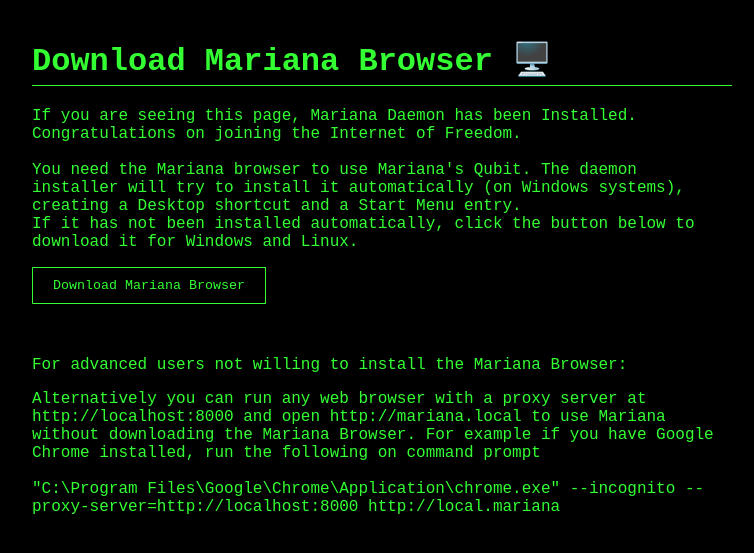
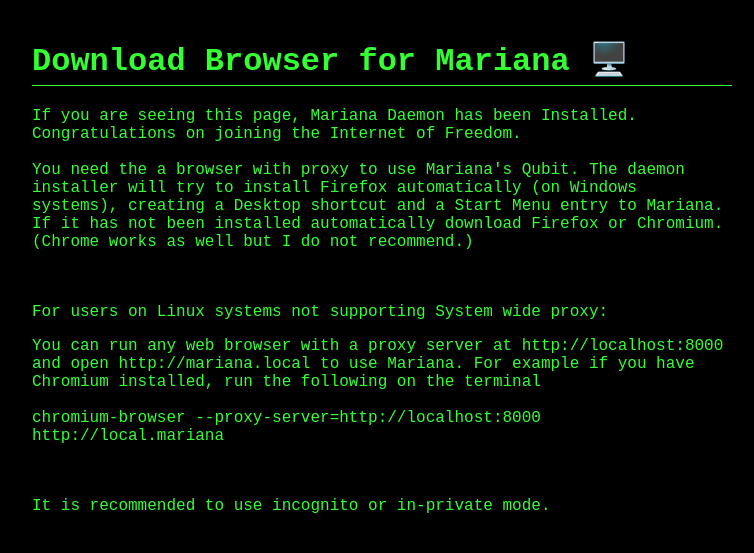
Before and after one commit to AdityaMitra5102/Project-Mariana, a Flask app: template templates/marbrowser.html in a window 1280 px wide. Shown: the top 553 px of the page, without its empty margins (258-1012 px from the left). Run offline with Flask 3, Linux system fonts and the light colour scheme; the template is opened without the code that fills it, so the values that code supplies are empty; parts of the project's set-up code (start-up, migrations or seed data) failed here and were passed over.

Commit message:
Add files via upload

```diff
--- a/templates/marbrowser.html
+++ b/templates/marbrowser.html
@@ -90,13 +90,15 @@
 </head>
 <body>
     <div class="container">
-        <h1>Download Mariana Browser 🖥️</h1>
-        <p>If you are seeing this page, Mariana Daemon has been Installed. Congratulations on joining the Internet of Freedom. <br><br> You need the Mariana browser to use Mariana's Qubit. The daemon installer will try to install it  automatically (on Windows systems), creating a Desktop shortcut and a Start Menu entry. <br> If it has not been installed automatically, click the button below to download it for Windows and Linux. </p>
-	<button onclick='window.open("https://github.com/AdityaMitra5102/mariana-browser/releases/");'>Download Mariana Browser</button>
-<p><br><br>For advanced users not willing to install the Mariana Browser:</p>
-	<p>Alternatively you can run any web browser with a proxy server at http://localhost:8000 and open http://mariana.local to use Mariana without downloading the Mariana Browser. For example if you have Google Chrome installed, run the following on command prompt<br><br>
-"C:\Program Files\Google\Chrome\Application\chrome.exe" --incognito --proxy-server=http://localhost:8000 http://local.mariana
+        <h1>Download Browser for Mariana 🖥️</h1>
+        <p>If you are seeing this page, Mariana Daemon has been Installed. Congratulations on joining the Internet of Freedom. <br><br> You need the a browser with proxy to use Mariana's Qubit. The daemon installer will try to install Firefox  automatically (on Windows systems), creating a Desktop shortcut and a Start Menu entry to Mariana. <br> If it has not been installed automatically download Firefox or Chromium. (Chrome works as well but I do not recommend.) </p>
+
+<p><br><br>For users on Linux systems not supporting System wide proxy:</p>
+	<p>You can run any web browser with a proxy server at http://localhost:8000 and open http://mariana.local to use Mariana. For example if you have Chromium installed, run the following on the terminal<br><br>
+chromium-browser --proxy-server=http://localhost:8000 http://local.mariana
 </p>
+<br><br>
+It is recommended to use incognito or in-private mode.
     </div>
 
 </body>
```
